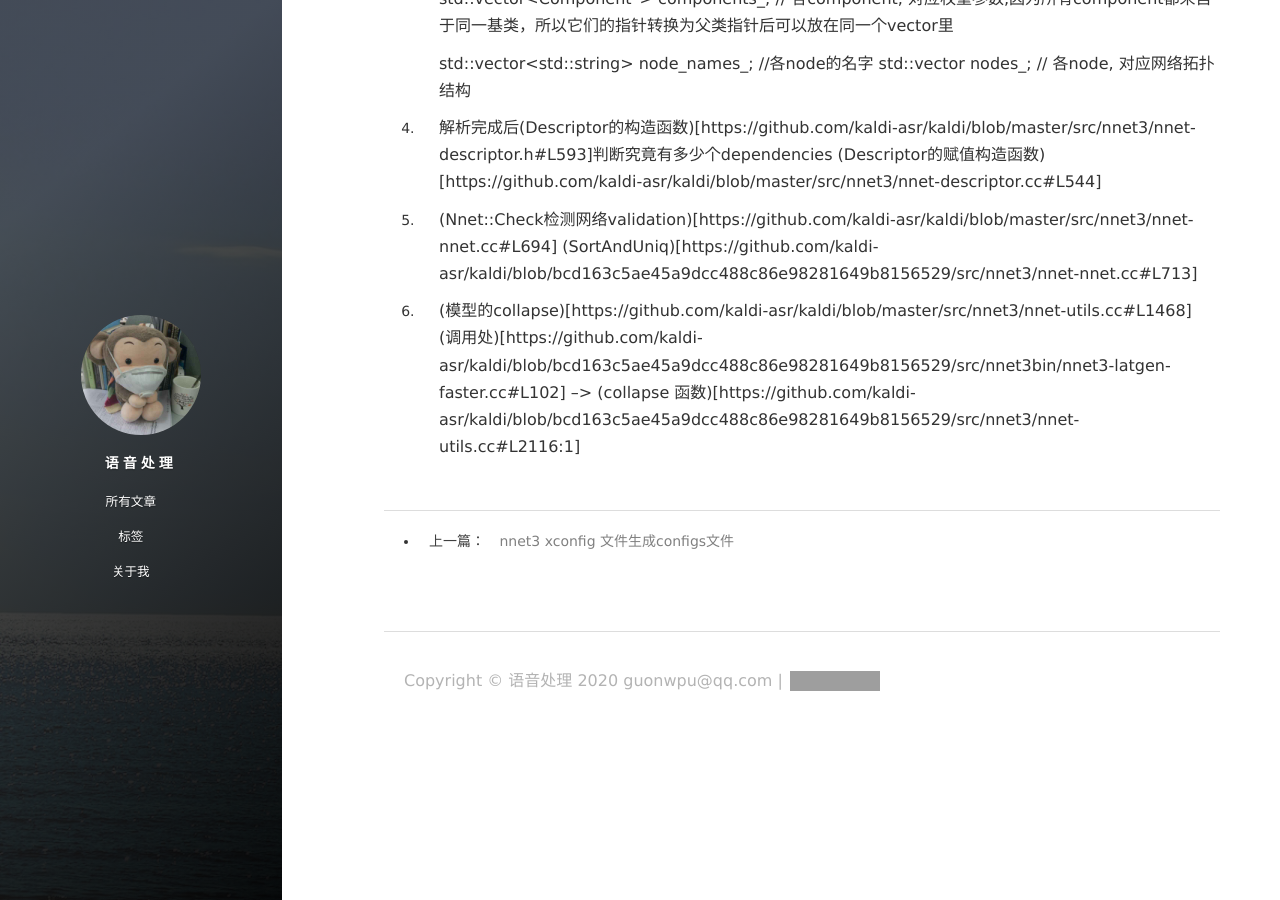
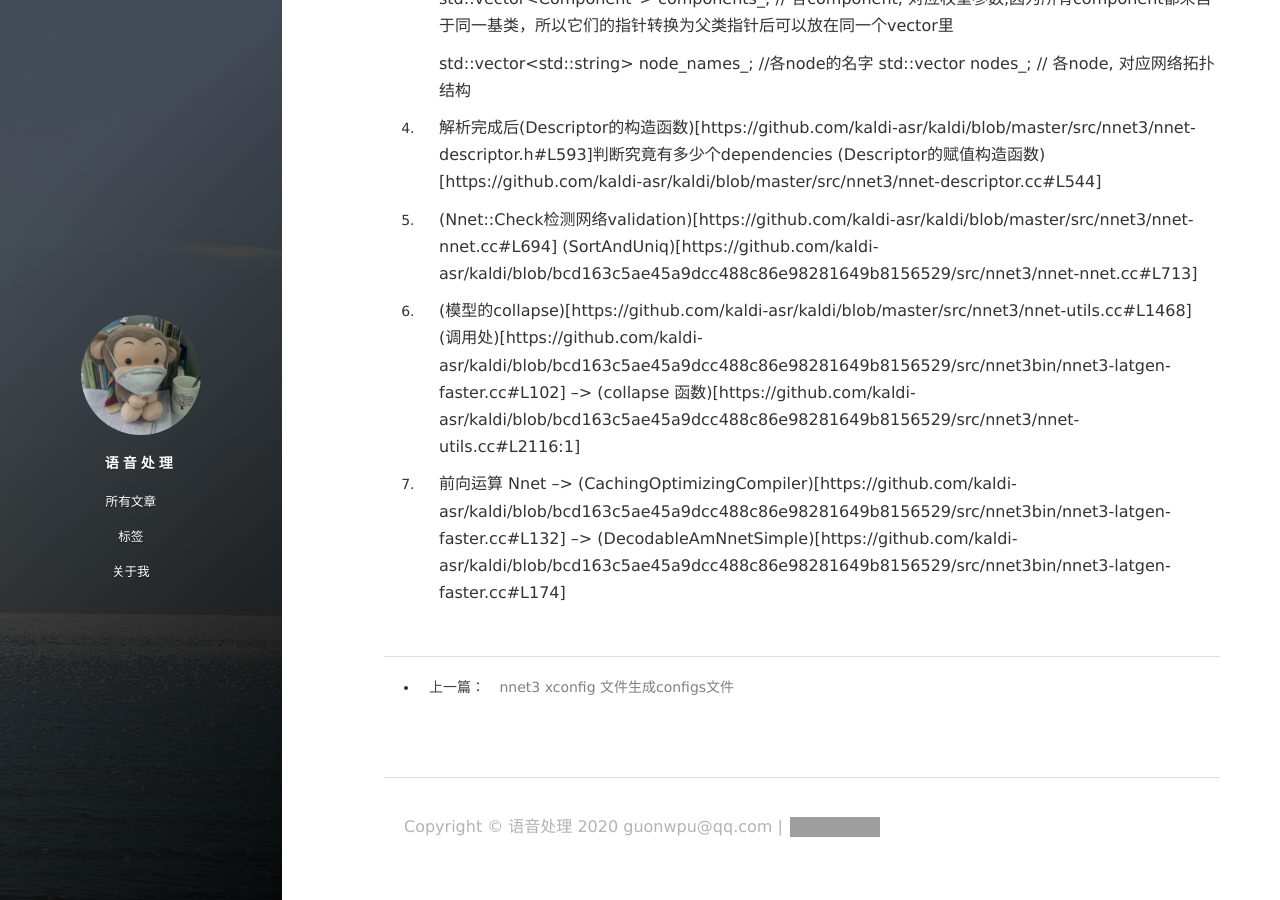
Before and after one commit to glynpu/glynpu.github.io, a Jekyll site: the page built from _posts/kaldi/2020-10-06-am-nnet-simple.md, in a window 1280 px wide and 900 px high, scrolled down 751 px. Built offline with Jekyll 4.4.1, drawn with Linux system fonts in a browser that asks for light colours; nearby versions of some CDN libraries; comment, search, counter and statistics services are not loaded; grey boxes are pictures that could not be loaded.

Commit message:
inference

```diff
--- a/_posts/kaldi/2020-10-06-am-nnet-simple.md
+++ b/_posts/kaldi/2020-10-06-am-nnet-simple.md
@@ -38,3 +38,5 @@ tag: kaldi
 
 6. (模型的collapse)[https://github.com/kaldi-asr/kaldi/blob/master/src/nnet3/nnet-utils.cc#L1468]
    (调用处)[https://github.com/kaldi-asr/kaldi/blob/bcd163c5ae45a9dcc488c86e98281649b8156529/src/nnet3bin/nnet3-latgen-faster.cc#L102] --> (collapse 函数)[https://github.com/kaldi-asr/kaldi/blob/bcd163c5ae45a9dcc488c86e98281649b8156529/src/nnet3/nnet-utils.cc#L2116:1]
+
+7. 前向运算 Nnet --> (CachingOptimizingCompiler)[https://github.com/kaldi-asr/kaldi/blob/bcd163c5ae45a9dcc488c86e98281649b8156529/src/nnet3bin/nnet3-latgen-faster.cc#L132] --> (DecodableAmNnetSimple)[https://github.com/kaldi-asr/kaldi/blob/bcd163c5ae45a9dcc488c86e98281649b8156529/src/nnet3bin/nnet3-latgen-faster.cc#L174]
```
